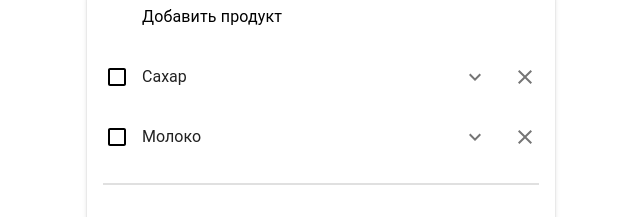
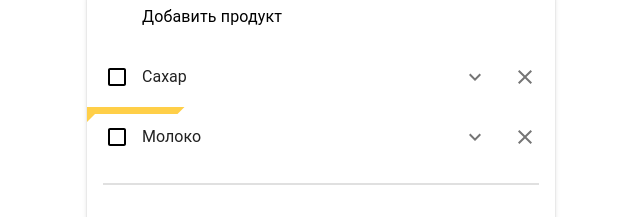
Before and after one commit to AlexeySleepless/productList, a React (Vite) app: page / in a window 1280 px wide. Shown: the part 133-350 px from the top of the page, without its empty margins (319-959 px from the left). Built offline with nearby package versions, Linux system fonts and the light colour scheme; some icons are missing.

Commit message:
1) Создал компонент меток продукта (важное и любимое) 2) Добавил автофокус на автокомплит типа продукта

```diff
--- a/src/entities/product/index.ts
+++ b/src/entities/product/index.ts
@@ -1,5 +1,5 @@
 export { productsApi } from './api/api';
 export type { IProduct, IProductProps } from './model/types';
-export { Product } from './ui/Product';
+export { Product } from './ui/product/Product';
 export { ProductLabel } from './ui/productLabel/ProductLabel';
 export { ProductTypeAutocomplete } from './ui/ProductTypeAutocoplete';
--- a/src/entities/product/ui/ProductTypeAutocoplete.tsx
+++ b/src/entities/product/ui/ProductTypeAutocoplete.tsx
@@ -62,7 +62,7 @@ export const ProductTypeAutocomplete: React.FunctionComponent<
                 }}
                 onClick={() => {
                     setOpen(true);
-                    //для того, чтобы фокус не вернулся при закрытии окна
+                    //для того, чтобы фокус не вернулся при закрытии окна (залипший риппл)
                     buttonRef.current?.blur();
                 }}
             >
@@ -94,6 +94,7 @@ export const ProductTypeAutocomplete: React.FunctionComponent<
                             label="Тип продукта"
                             inputRef={inputRef}
                             variant="outlined"
+                            autoFocus
                             onKeyDown={event => {
                                 if (event.key === 'Enter') {
                                     initEndOfEdit();
--- /dev/null
+++ b/src/entities/product/ui/product/Product.module.css
@@ -0,0 +1,3 @@
+.li{
+    position: relative;
+}
--- a/src/entities/product/ui/Product.tsx
+++ b/src/entities/product/ui/product/Product.tsx
@@ -1,10 +1,12 @@
-import type { IProductProps } from '../model/types';
+import type { IProductProps } from '../../model/types';
 import React, { useState, type JSX } from 'react';
-import { ProductLabel } from './productLabel/ProductLabel';
-import { classes } from '@shared/ui/styledListItem';
+import { ProductLabel } from '../productLabel/ProductLabel';
+import { classes as externalClasses } from '@shared/ui/styledListItem';
 import { Collapse } from '@mui/material';
 import { Button } from '@shared/ui/button';
 import { SvgIcon } from '@shared/ui/svgIcon';
+import classes from './Product.module.css';
+import { ProductMarks } from '../productMarks/ProductMarks';
 
 export const Product: React.FunctionComponent<IProductProps> = ({
     product,
@@ -60,8 +62,9 @@ export const Product: React.FunctionComponent<IProductProps> = ({
     }
     console.log('rerender', product.label);
     return (
-        <li>
-            <div className={classes.listItem}>
+        <li className={classes.li}>
+            {product.isChecked || <ProductMarks product={product} />}
+            <div className={externalClasses.listItem}>
                 {toggleAction}
                 {readyTexField}
                 {showInfoButton}
--- /dev/null
+++ b/src/entities/product/ui/productMarks/ProductMarks.module.css
@@ -0,0 +1,40 @@
+.params{
+    --size: 15px;
+    --line-size: 7px;
+    --important-color: #ffcf48;
+    --favorite-color: #ff6b6b;
+}
+
+.importantParams{
+    --markColor: var(--important-color)
+}
+
+.favoriteParams{
+    --markColor: var(--favorite-color)
+}
+
+.mark{
+    position: absolute;
+    top: 0;
+    left: 0;
+    width: var(--size);
+    height: var(--size);
+    border-right: var(--size) solid transparent;
+    border-top: var(--size) solid var(--markColor);
+}
+
+.markLine, .shiftMarkLine{
+    position: absolute;
+    top: 0;
+    width: 20%;
+    height: var(--line-size);
+    background-color: var(--markColor);
+    transform: skew(-45deg);
+}
+
+.markLine{
+    left: 0;
+}
+.shiftMarkLine{
+    left: 20%;
+}
--- /dev/null
+++ b/src/entities/product/ui/productMarks/ProductMarks.tsx
@@ -0,0 +1,32 @@
+import type { IProduct } from '@entities/product/model/types';
+import classes from './ProductMarks.module.css';
+import type React from 'react';
+
+interface IProductMarks {
+    product: IProduct;
+}
+export const ProductMarks: React.FunctionComponent<IProductMarks> = ({
+    product,
+}) => {
+    const { important, favorite } = product;
+    const value: number = 2 * +important + 1 * +favorite;
+    if (!value) {
+        return null;
+    }
+    let trianglesClasses = classes.params;
+    let line1Classes = classes.params;
+    //у сдвинутой линии всегда будет такой стиль, если она визуализируется
+    const line2Classes = `${classes.params} ${classes.favoriteParams} ${classes.shiftMarkLine}`;
+
+    const params = value < 2 ? classes.favoriteParams : classes.importantParams;
+    trianglesClasses += ` ${params} ${classes.mark}`;
+    line1Classes += ` ${params} ${classes.markLine}`;
+
+    return (
+        <>
+            <div className={trianglesClasses}></div>
+            <div className={line1Classes}></div>
+            {value > 2 && <div className={line2Classes}></div>}
+        </>
+    );
+};
```
